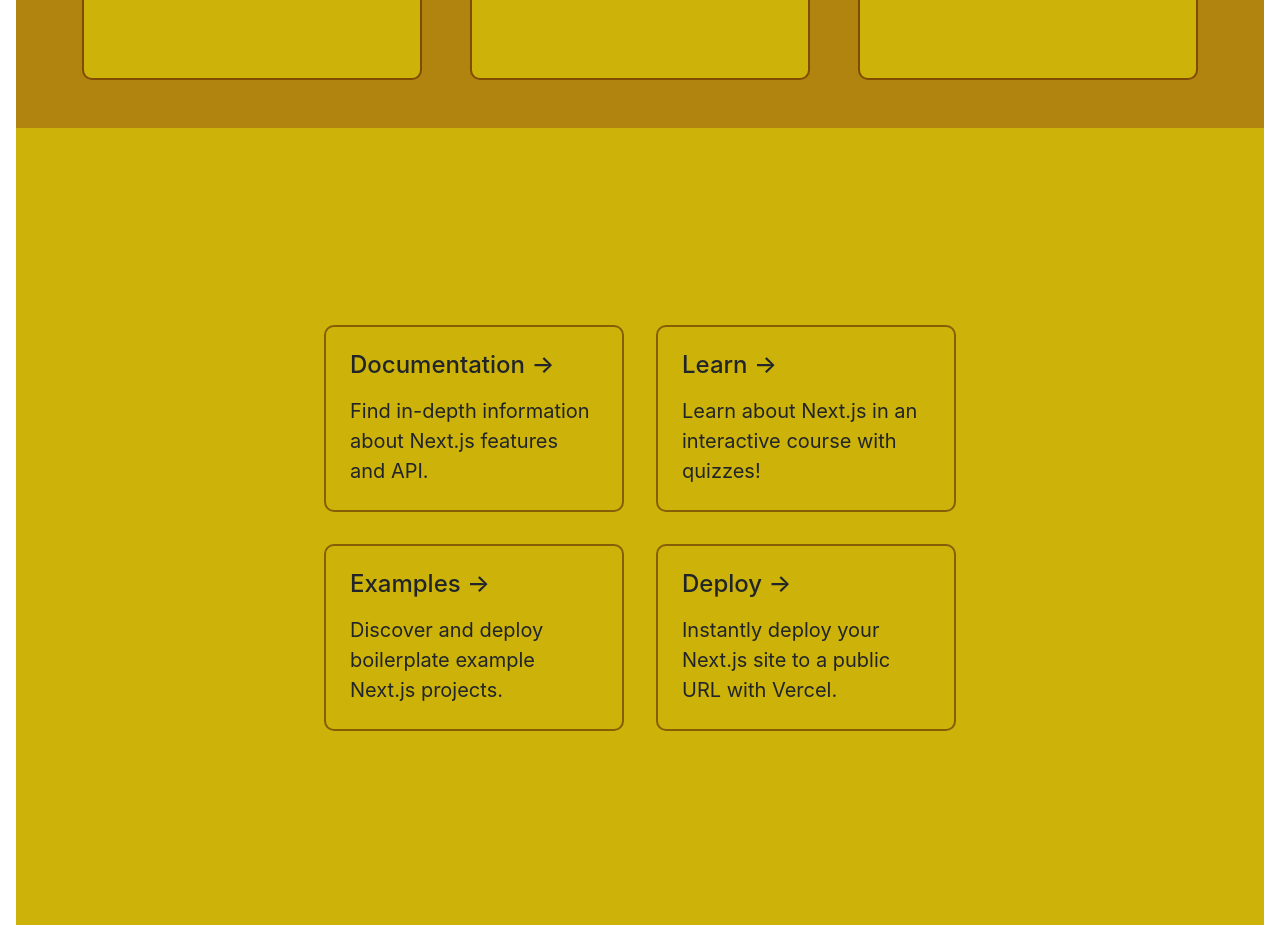
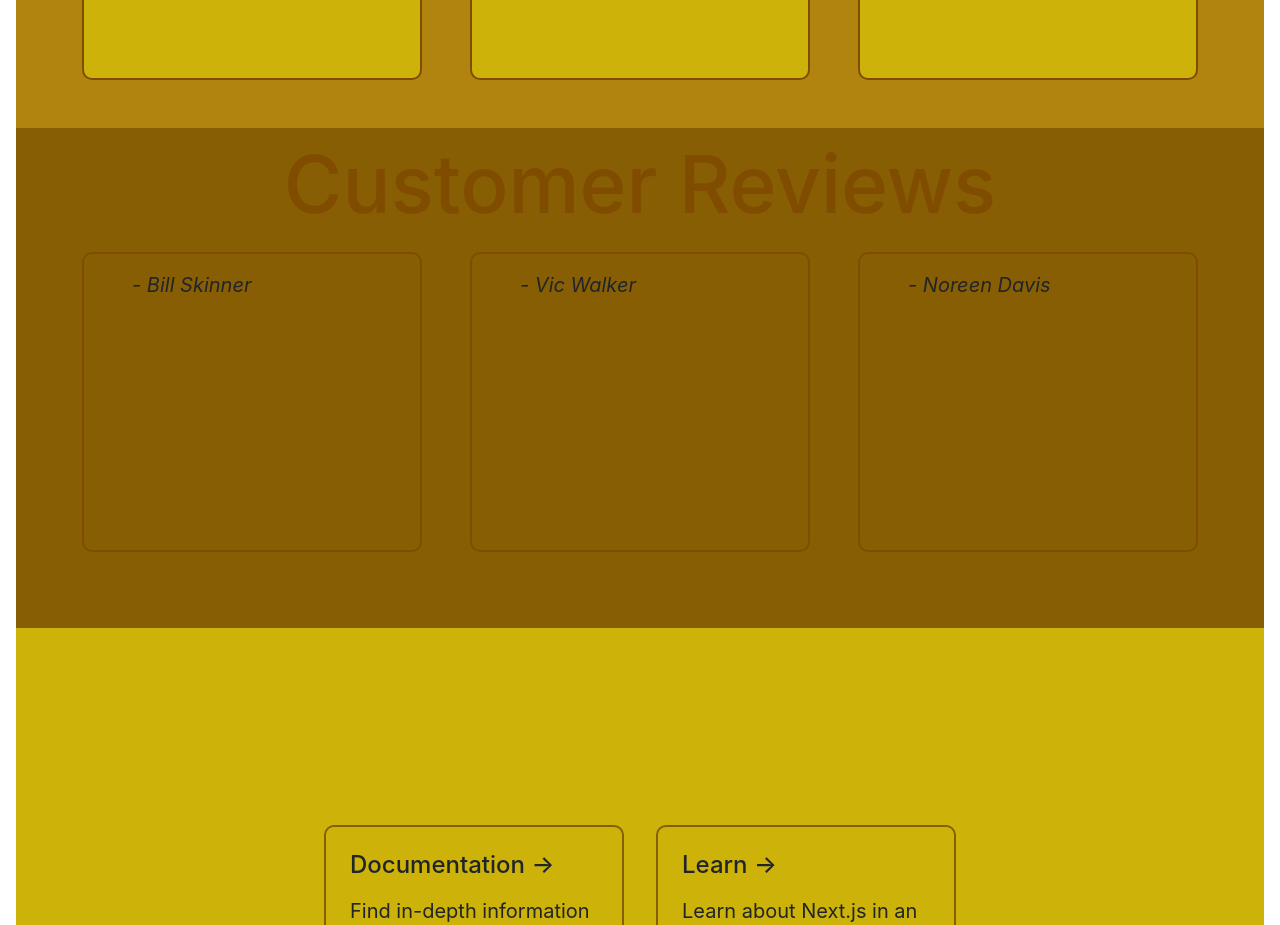
Before and after one commit to headexpanded/fat_slob_plumbing, a Next.js app: page / in a window 1280 px wide. Shown: the part 1260-2185 px from the top of the page. Built offline with nearby package versions, Linux system fonts and the light colour scheme.

Commit message:
bootstrap div in cust reviews section

```diff
--- a/components/fspcards/CustReviewCard.tsx
+++ b/components/fspcards/CustReviewCard.tsx
@@ -8,24 +8,26 @@ type CustReviewCardProps ={
 export const CustReviewCard=({content, customer}:CustReviewCardProps) => {
     return(
         <>
-        <div className="custReviewCard">cust review here</div>
+        <div className="col px-5 mt-3 mb-5 custReviewCard"><p>{content}</p><p>- {customer}</p></div>
         <style jsx>{`
 
             .custReviewCard {
                 border: 2px solid #804d00;
-                margin: 1rem;
-                max-width: 300px;
+                border-radius: 10px;
+                min-height: 300px;
                 text-align: left;
+                transition: color 0.15s ease, border-color 0.15s ease;
             }
-        .custReviewCard h3 {
-            font-size: 3rem;
-            font-weight:bold;
-        }
+            .custReviewCard h2 {
+                font-size: 3rem;
+                font-weight:bold;
+            }
 
-        .custReviewCard p {
-            font-size: 1.5rem;
+            .custReviewCard p {
+                font-size: 1.25rem;
+                font-style: italic;
 
-        }
+            }
 
 
 
--- /dev/null
+++ b/components/sections/CustReviewsSection.tsx
@@ -0,0 +1,50 @@
+// define div to hold Customer Review cards
+import {FSPCards} from "../fspcards";
+import {Typography} from "../typography";
+
+type CustReviewsSectionProps ={
+
+}
+
+export const CustReviewsSection = () => {
+    const custReviews = [
+        {key: "1",
+        content: "",
+        customer:"Bill Skinner"
+        },
+        {key:"2",
+        content: "",
+        customer: "Vic Walker"},
+
+        {key: "3",
+        content: "",
+        customer: "Noreen Davis"}
+    ]
+    return (
+        <>
+        <section className="custReviewsSection">
+            <div className="custReviewsTitle"><Typography.MainTitle content="Customer Reviews"/></div>
+            <div className="container px-4">
+                <div className="row gap-5">
+            {/*  extract key from custReviews, spread the rest into card component */}
+                    {custReviews.map(({key, ...other}) =>{
+                        return <FSPCards.CustReviewCard key={key} {...other}/>
+                    })}
+                </div>
+            </div>
+        </section>
+
+        <style jsx>{`
+        .custReviewsSection{
+            background-color: #875E04;
+            min-height: 500px;
+
+        }
+
+
+
+        `}</style>
+
+        </>
+    )
+}
--- a/components/sections/ServicesSection.tsx
+++ b/components/sections/ServicesSection.tsx
@@ -1,4 +1,4 @@
-// define div to hols Services Cards
+// define div to hold Services Cards
 import {FSPCards} from "../fspcards";
 import {Typography} from "../typography";
 
--- a/pages/index.tsx
+++ b/pages/index.tsx
@@ -4,6 +4,7 @@ import Image from 'next/image'
 import { Typography } from '../components/typography'
 import { Sections } from '../components/sections'
 import styles from '../styles/Home.module.css'
+import { CustReviewsSection } from '../components/sections/CustReviewsSection'
 
 const Home: NextPage = () => {
 
@@ -28,6 +29,10 @@ const Home: NextPage = () => {
 </main>
       {/* Services */}
       <Sections.ServicesSection></Sections.ServicesSection>
+      {/* Customer Reviews */}
+      <CustReviewsSection></CustReviewsSection>
+
+
       <main className={styles.main}>
         <div className={styles.grid}>
           <a href="https://nextjs.org/docs" className={styles.card}>
```
